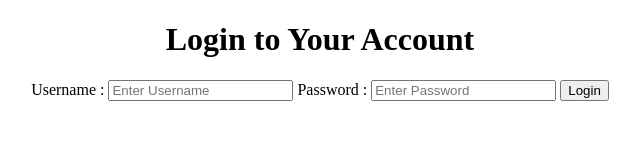
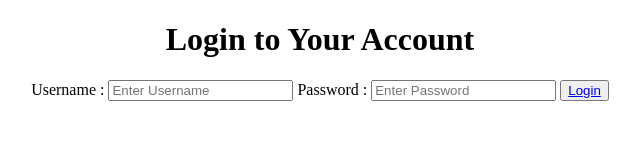
Before and after one commit to jarrenbarlow/kachow, a plain HTML site: page bears/login.html in a window 1280 px wide. Shown: the full height of the page, 320-960 px from the left. Drawn offline with Linux system fonts and the light colour scheme.

Commit message:
Update login.html

```diff
--- a/bears/login.html
+++ b/bears/login.html
@@ -11,7 +11,7 @@
             <input type="text" placeholder="Enter Username" name="username" required>
             <label>Password : </label>
             <input type="password" placeholder="Enter Password" name="password" required>
-            <button type="submit">Login</button>
+            <button type="submit"><a href="bear.html">Login</a></button></center>
         </div>
 </body>
 </html>
```
